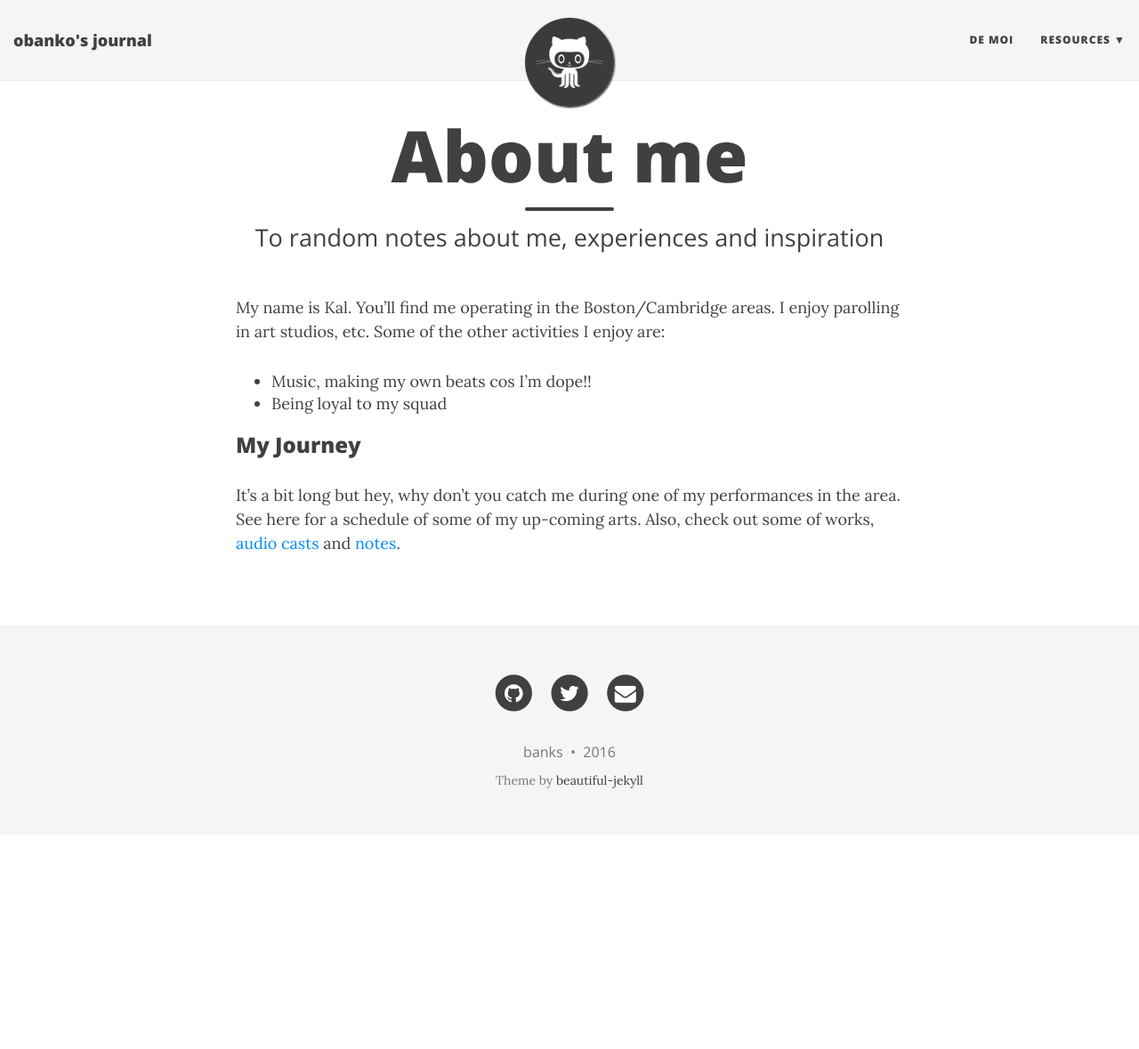
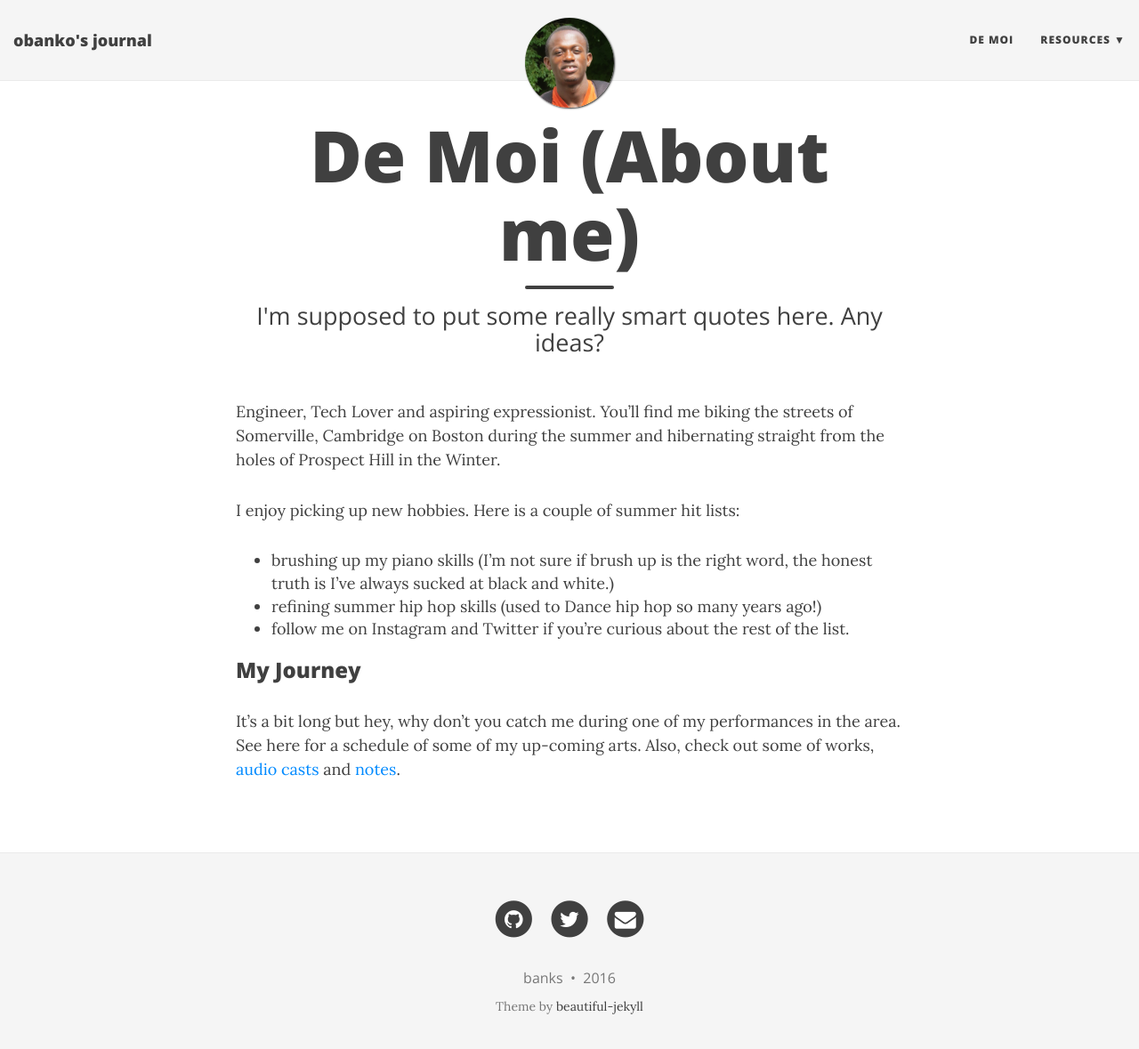
Before and after one commit to obanko01/obanko01.github.io, a Jekyll site: the page built from aboutme.md, in a window 1280 px wide and 1192 px high. Shown: the top 1179 px of the window at 89% size. Built offline with Jekyll 4.4.1, drawn with Linux system fonts in a browser that asks for light colours; nearby versions of some CDN libraries.

Commit message:
Added new picture

```diff
--- a/_config.yml
+++ b/_config.yml
@@ -35,7 +35,7 @@ navbar-links:
 
 # Image to show in the navigation bar - image must be a square (width = height)
 # Remove this parameter if you don't want an image in the navbar
-avatar: "/img/avatar-icon.png"
+avatar: "/img/obanko-icon.png"
 
 # --- Footer options --- #
 
--- a/aboutme.md
+++ b/aboutme.md
@@ -1,13 +1,18 @@
 ---
 layout: page
-title: About me
-subtitle: To random notes about me, experiences and inspiration
+title: De Moi (About me)
+subtitle: I'm supposed to put some really smart quotes here. Any ideas?
 ---
 
-My name is Kal. You'll find me operating in the Boston/Cambridge areas. I enjoy parolling in art studios, etc. Some of the other activities I enjoy are:
+Engineer, Tech Lover and aspiring expressionist.
+You'll find me biking the streets of Somerville, Cambridge on Boston during the summer and hibernating straight from the holes of Prospect Hill in the Winter.
 
-- Music, making my own beats cos I'm dope!!
-- Being loyal to my squad
+I enjoy picking up new hobbies. Here is a couple of summer hit lists:
+- brushing up my piano skills (I'm not sure if brush up is the right word, the honest truth is I've always sucked at black and white.)
+- refining summer hip hop skills (used to Dance hip hop so many years ago!)
+- follow me on Instagram and Twitter if you're curious about the rest of the list.
+
+
 
 
 ### My Journey
```
Also changed, not shown: img/obanko-icon.jpg (added), img/obanko-icon.png (added).
